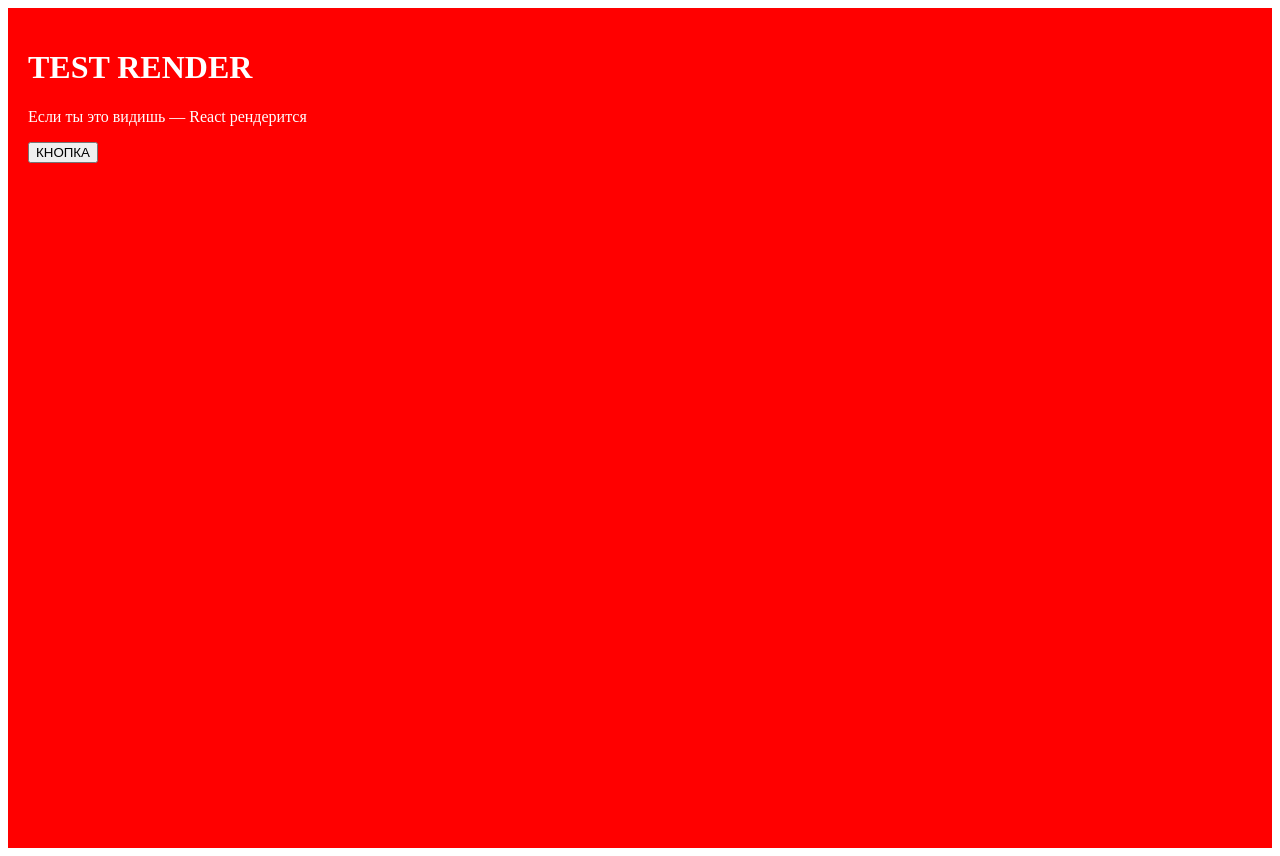
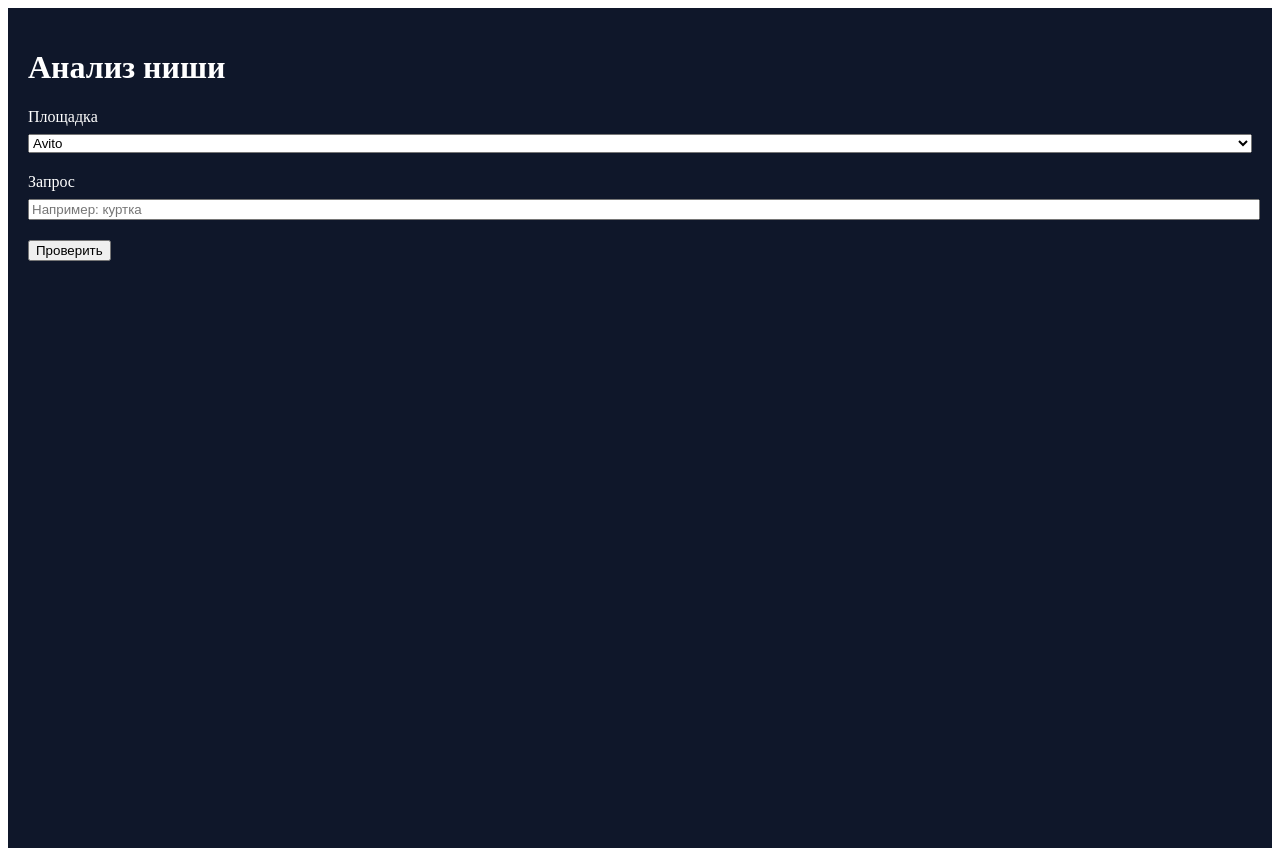
Before and after one commit to cLoud288/analyz-frontend, a Next.js app: page / in a window 1280 px wide. Built offline with nearby package versions, Linux system fonts and the light colour scheme.

Commit message:
restore basic form without logic

```diff
--- a/src/components/NicheForm.tsx
+++ b/src/components/NicheForm.tsx
@@ -4,15 +4,32 @@
   return (
     <div
       style={{
-        background: "red",
+        background: "#0f172a",
         color: "white",
         padding: 20,
         minHeight: "100vh",
       }}
     >
-      <h1>TEST RENDER</h1>
-      <p>Если ты это видишь — React рендерится</p>
-      <button>КНОПКА</button>
+      <h1>Анализ ниши</h1>
+
+      <div style={{ marginTop: 20 }}>
+        <label>Площадка</label>
+        <select style={{ display: "block", width: "100%", marginTop: 8 }}>
+          <option>Avito</option>
+          <option>WB</option>
+          <option>Ozon</option>
+        </select>
+      </div>
+
+      <div style={{ marginTop: 20 }}>
+        <label>Запрос</label>
+        <input
+          style={{ display: "block", width: "100%", marginTop: 8 }}
+          placeholder="Например: куртка"
+        />
+      </div>
+
+      <button style={{ marginTop: 20 }}>Проверить</button>
     </div>
   );
 }
```
